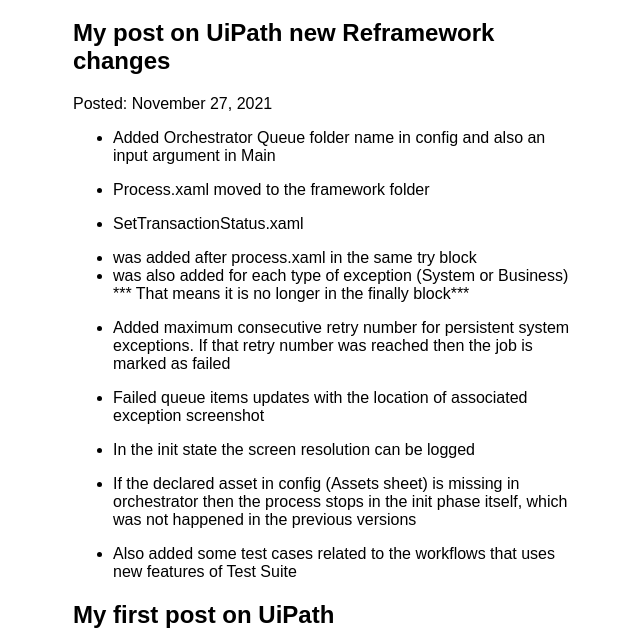
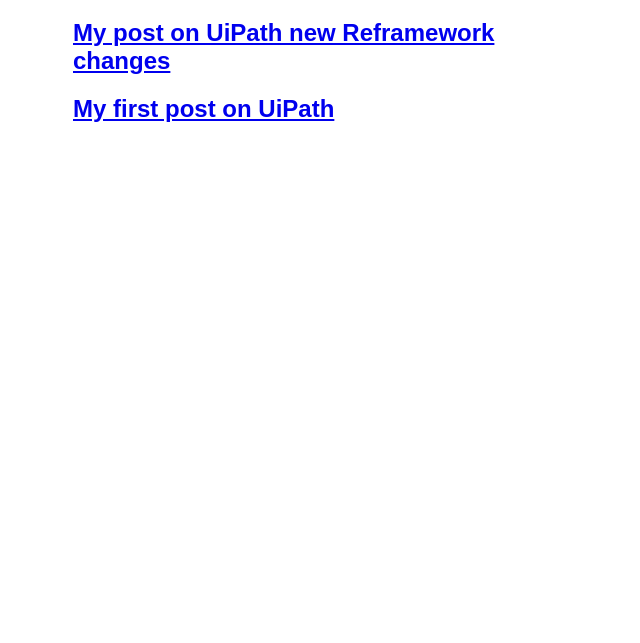
Before and after one commit to SachinHatikankar100/SachinHatikankanGatsbyPortfolio, a Gatsby site: page /blog in a window 1280 px wide. Shown: the part 157-800 px from the top of the page, without its empty margins (317-957 px from the left). Built offline with nearby package versions, Linux system fonts and the light colour scheme; Gatsby itself is replaced by a stand-in of ours.

Commit message:
Finished Gatsby Tutorial Part 6

```diff
--- a/src/pages/blog.js
+++ b/src/pages/blog/index.js
@@ -1,7 +1,6 @@
 import * as React from 'react'
-import { graphql } from 'gatsby'
-import { MDXRenderer } from 'gatsby-plugin-mdx'
-import Layout from '../components/layout'
+import { Link, graphql } from 'gatsby'
+import Layout from '../../components/layout'
 
 
 const BlogPage = ({data}) => {
@@ -10,11 +9,11 @@
       {
         data.allMdx.nodes.map((node) => (
           <article key={node.id}>
-            <h2>{node.frontmatter.title}</h2>
-            <p>Posted: {node.frontmatter.date}</p>
-            <MDXRenderer>
-              {node.body}
-            </MDXRenderer>
+            <h2>
+              <Link to={`/blog/${node.slug}`}>
+                {node.frontmatter.title}
+              </Link>
+            </h2>
           </article>
         ))
       }
@@ -31,7 +30,7 @@
           title
         }
         id
-        body
+        slug
       }
     }
   }
```
Also changed, not shown: src/pages/blog/{mdx.slug}.js (added, +29 -0 lines), blog/upcoming-blog.mdx (added).
